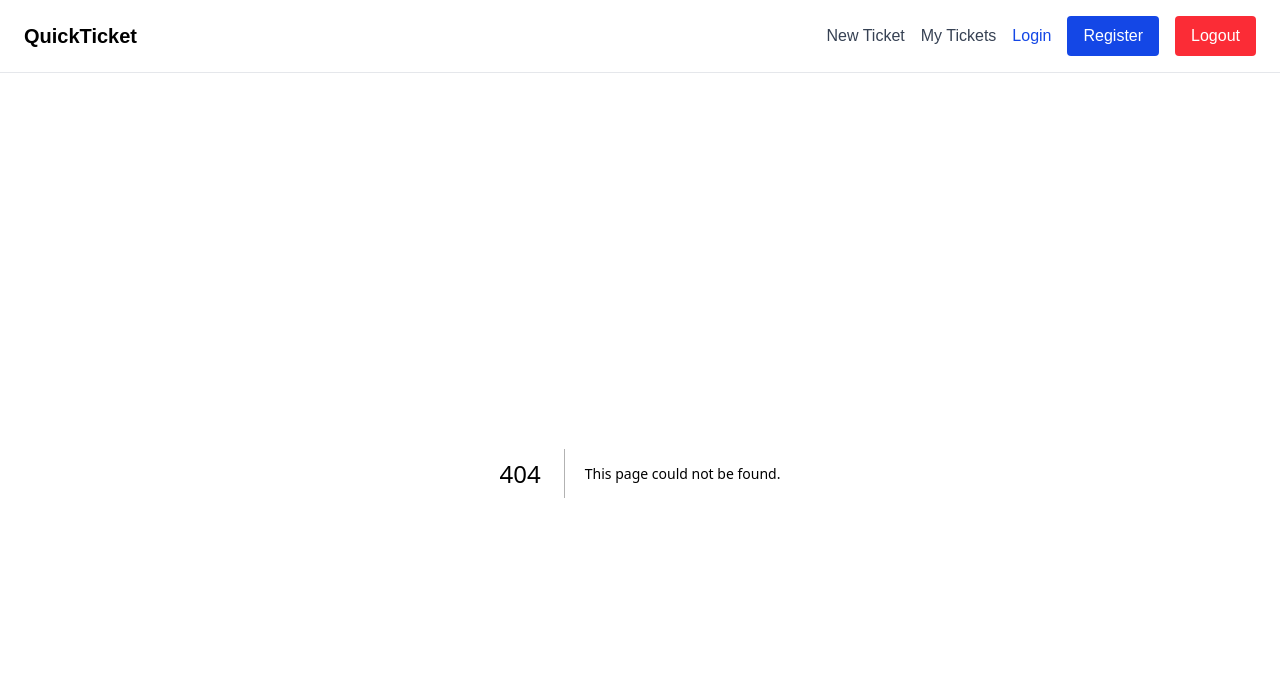
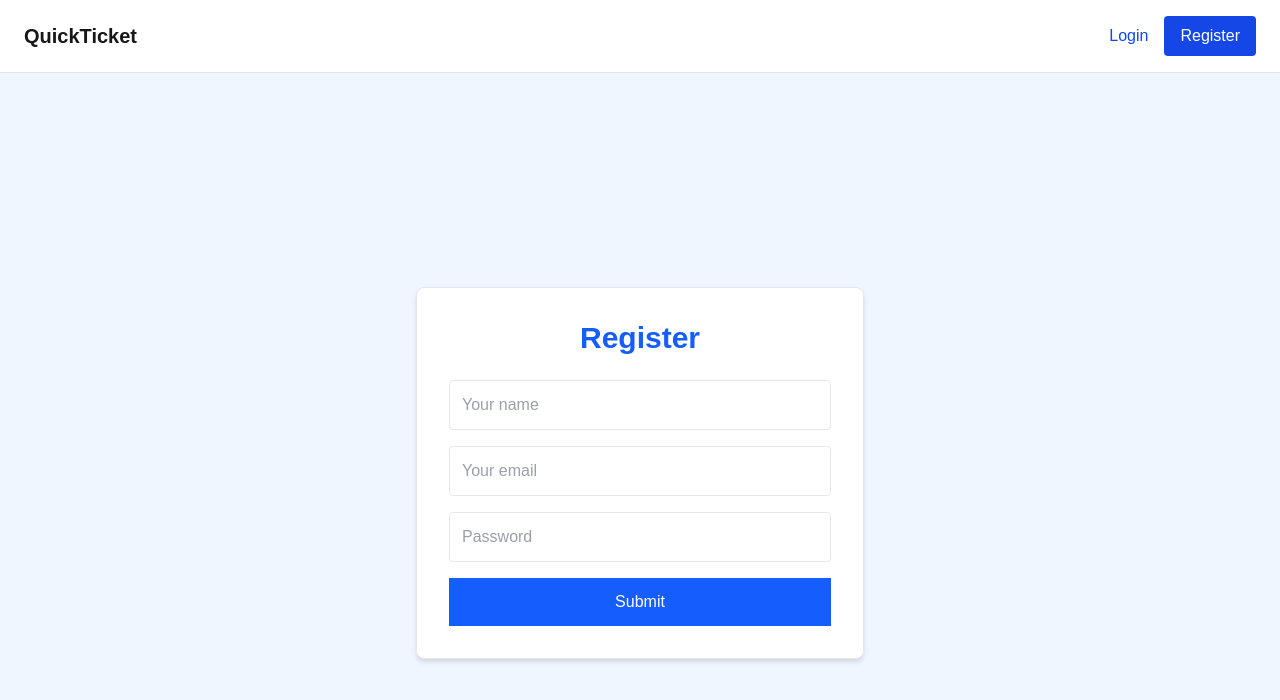
Before and after one commit to momokid/quick-ticket, a Next.js app: page /register in a window 1280 px wide. Before the commit this address had no page. Shown: the top 700 px of the page. Built offline with nearby package versions, Linux system fonts and the light colour scheme; no server answers.

Commit message:
Setup Login backend

```diff
--- /dev/null
+++ b/src/actions/auth.actions.ts
@@ -0,0 +1,83 @@
+"use server";
+
+import { prisma } from "@/db/prisma";
+import bcrypt from "bcryptjs";
+import { logEvent } from "@/utils/sentry";
+import { signAuthToken, setAuthCookie } from "@/lib/auth";
+
+type ResponseResult = {
+  success: boolean;
+  message: string;
+};
+//Register User
+export async function registerUser(
+  prevState: ResponseResult,
+  formData: FormData
+): Promise<ResponseResult> {
+  try {
+    const name = formData.get("name") as string;
+    const email = formData.get("email") as string;
+    const password = formData.get("password") as string;
+
+    if (!name || !email || !password) {
+      logEvent(
+        "Validation error: Missing register fields",
+        "auth",
+        { name, email },
+        "warning"
+      );
+
+      return { success: false, message: "All fields are required" };
+    }
+
+    //check if user exist
+    const existingUser = await prisma.user.findUnique({ where: { email } });
+
+    if (existingUser) {
+      logEvent(
+        `Registration failed: User already exists - ${email}`,
+        "auth",
+        { email },
+        "warning"
+      );
+      return { success: false, message: "User already exists" };
+    }
+
+    //Hash the password
+    const hashedPassword = await bcrypt.hash(password, 10);
+
+    //create user
+    const user = await prisma.user.create({
+      data: { name, email, password: hashedPassword },
+    });
+
+    //sigin and set auth token
+    const token = await signAuthToken({ userId: user.id });
+    await setAuthCookie(token);
+
+    logEvent(
+      `User registered successfully: ${email}`,
+      "auth",
+      { userId: user.id, email },
+      "info"
+    );
+
+    return {
+      success: true,
+      message: "Registration successful",
+    };
+  } catch (error) {
+    logEvent(
+      `Unexpected error during registration`,
+      "auth",
+      {},
+      "error",
+      error
+    );
+
+    return {
+      success: false,
+      message: "Something went wrong. Please try again",
+    };
+  }
+}
--- /dev/null
+++ b/src/app/(auth)/register/page.tsx
@@ -0,0 +1,72 @@
+"use client";
+
+import { useActionState, useEffect } from "react";
+import { toast } from "sonner";
+import { useRouter } from "next/navigation";
+import { registerUser } from "@/actions/auth.actions";
+
+const RegisterPage = () => {
+  const router = useRouter();
+  const initialState = { success: false, message: "" };
+
+  const [state, formAction] = useActionState(registerUser, initialState);
+
+  useEffect(() => {
+    if (state.success) {
+      toast.success("Registration successfully");
+      router.push("/tickets");
+      router.refresh();
+    } else if (state.message) {
+      toast.error(state.message);
+    }
+  }, [state, router]);
+
+  return (
+    <div className="min-h-screen flex items-center justify-center bg-blue-50 px-4">
+      <div className="w-full max-w-md bg-white shadow-md rounded-lg p-8 border border-gray-200">
+        <h1 className="text-3xl font-bold mb-6 text-center text-blue-600">
+          Register
+        </h1>
+
+        <form action={formAction} className="space-y-4 text-gray-700">
+          <input
+            className="w-full border border-gray-200 p-3 rounded focus:outline-none focus:ring-blue-400"
+            type="text"
+            name="name"
+            placeholder="Your name"
+            autoComplete="name"
+            required
+          />
+
+          <input
+            className="w-full border border-gray-200 p-3 rounded focus:outline-none focus:ring-2 focus:ring-blue-400"
+            type="email"
+            name="email"
+            placeholder="Your email"
+            autoComplete="email"
+            required
+          />
+
+          <input
+            className="w-full border border-gray-200 p-3 rounded focus:outline-none focus:ring-blue-400"
+            type="password"
+            name="password"
+            placeholder="Password"
+            autoComplete="new-password"
+            required
+          />
+
+          <button
+            className="w-full bg-blue-600 text-white p-3 rounde d hover:bg-blue-700 transition disabled:opacity-50"
+            type="submit"
+          >
+            {" "}
+            Submit
+          </button>
+        </form>
+      </div>
+    </div>
+  );
+};
+
+export default RegisterPage;
--- a/src/components/Navabar.tsx
+++ b/src/components/Navabar.tsx
@@ -1,5 +1,11 @@
+import { getCurrentUser } from "@/lib/current.user";
 import Link from "next/link";
-const Navbar = () => {
+
+const Navbar = async () => {
+  const user = await getCurrentUser();
+
+  console.log("User not:", user);
+
   return (
     <nav className="bg-white border-b border-gray-200 px-6 py-4 flex justify-between items-center">
       <div>
@@ -8,6 +14,8 @@ const Navbar = () => {
         </Link>
       </div>
       <div className="flex items-center space-x-4">
+        {user ? (
+          <>
             <Link
               href="tickets/new"
               className="hover:underline text-gray-700 transition"
@@ -20,6 +28,17 @@ const Navbar = () => {
             >
               My Tickets
             </Link>
+            <form>
+              <button
+                type="submit"
+                className="bg-red-500 text-white px-4 py-2 rounded hover:bg-red-600 transition"
+              >
+                Logout
+              </button>
+            </form>
+          </>
+        ) : (
+          <>
             <Link
               href="/login"
               className="hover:underline text-blue-700 transition"
@@ -32,14 +51,8 @@ const Navbar = () => {
             >
               Register
             </Link>
-        <form>
-          <button
-            type="submit"
-            className="bg-red-500 text-white px-4 py-2 rounded hover:bg-red-600 transition"
-          >
-            Logout
-          </button>
-        </form>
+          </>
+        )}
       </div>
     </nav>
   );
--- a/src/lib/auth.ts
+++ b/src/lib/auth.ts
@@ -25,7 +25,7 @@ export async function signAuthToken(payload: any) {
 //Decrypt and verify
 export async function verifyAuthToken<T>(token: string): Promise<T> {
   try {
-    const payload = await jwtVerify(token, secret);
+    const { payload } = await jwtVerify(token, secret);
 
     return payload as T;
   } catch (error) {
--- /dev/null
+++ b/src/lib/current.user.ts
@@ -0,0 +1,37 @@
+import { verifyAuthToken, getAuthCookie } from "./auth";
+import { prisma } from "@/db/prisma";
+
+type AuthPayload = {
+  userId: string;
+};
+
+export async function getCurrentUser() {
+  try {
+    const token = await getAuthCookie();
+
+    if (!token) return null;
+
+    const payload = (await verifyAuthToken(token)) as AuthPayload;
+
+    console.log("PAYLOAD Data b4:", payload.userId);
+
+    if (!payload?.userId) return null;
+
+    console.log("PAYLOAD Data AFTER:", payload);
+
+    const user = await prisma.user.findUnique({
+      where: { id: payload.userId },
+      select: {
+        id: true,
+        email: true,
+        name: true,
+      },
+    });
+    console.log("User from Token:", user);
+    return user;
+  } catch (error) {
+    console.log("Error getting the current user", error);
+
+    return null;
+  }
+}
```
Lines whose indentation alone changed are shown as unchanged.
